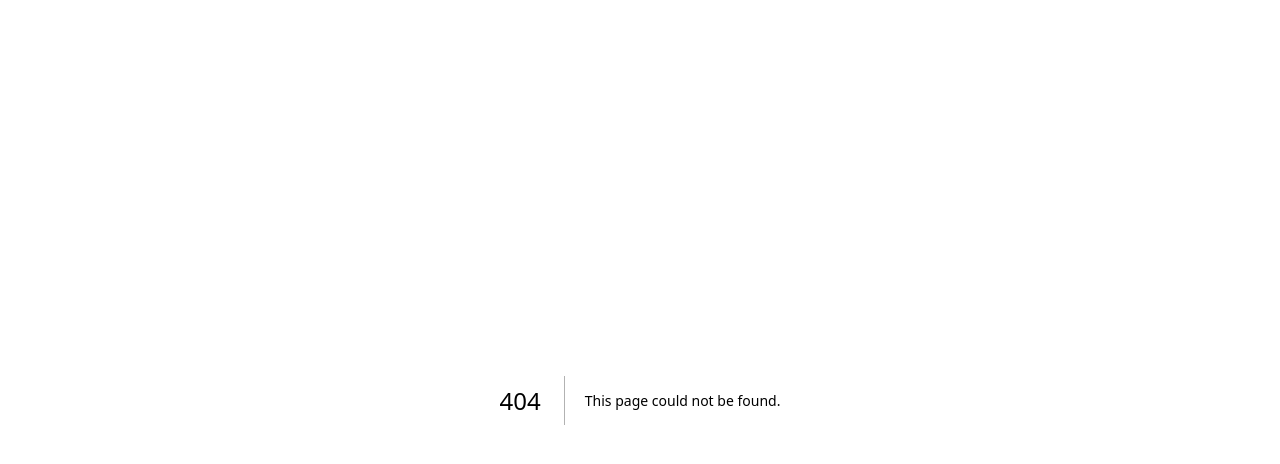
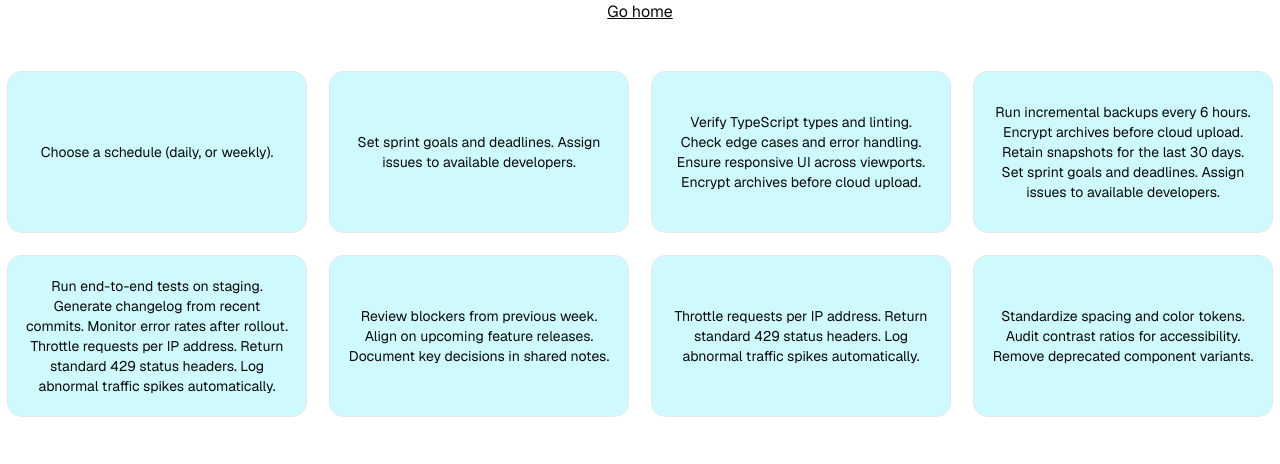
Before and after one commit to Nazarii-Lesniak/personal-hub, a Next.js app: page /notes in a window 1280 px wide. Before the commit this address had no page. Shown: the top 464 px of the page. Built offline with nearby package versions, Linux system fonts and the light colour scheme.

Commit message:
feat(notes): implement notes listing and detail pages with loading states

```diff
--- /dev/null
+++ b/src/app/not-found.tsx
@@ -0,0 +1,12 @@
+import Link from "next/link";
+
+export default function NotFound() {
+  return (
+    <main className="flex min-h-[50vh] w-full flex-col items-center justify-center gap-4">
+      <h2>404 - Page Not Found</h2>
+      <Link href="/" className="underline">
+        Return Home
+      </Link>
+    </main>
+  );
+}
--- /dev/null
+++ b/src/app/notes/[id]/loading.tsx
@@ -0,0 +1,7 @@
+export default function LoadingNotePage() {
+  return (
+    <div className="flex items-center justify-center">
+      <span>Loading note...</span>
+    </div>
+  );
+}
--- /dev/null
+++ b/src/app/notes/[id]/page.tsx
@@ -0,0 +1,25 @@
+import { notFound } from "next/navigation";
+import { NoteCard } from "@/entities/note/ui/NoteCard";
+import { MOCK_NOTES } from "@/mocks/mockCardContent";
+
+interface NotePageProps {
+  params: Promise<{ id: string }>;
+}
+
+export default async function Note({ params }: NotePageProps) {
+  const { id } = await params;
+
+  const note = MOCK_NOTES.find((note) => note.id === id);
+
+  if (!note) {
+    notFound();
+  }
+
+  return (
+    <main className="flex min-h-screen items-center justify-center p-2">
+      <NoteCard showBack>
+        <span>{note.content}</span>
+      </NoteCard>
+    </main>
+  );
+}
--- /dev/null
+++ b/src/app/notes/loading.tsx
@@ -0,0 +1,7 @@
+export default function LoadingNotesListPage() {
+  return (
+    <div className="flex items-center justify-center">
+      <span>Loading notes...</span>
+    </div>
+  );
+}
--- /dev/null
+++ b/src/app/notes/page.tsx
@@ -0,0 +1,28 @@
+import Link from "next/link";
+import { NoteCard } from "@/entities/note/ui/NoteCard";
+import { MOCK_NOTES } from "@/mocks/mockCardContent";
+
+export default function NotesListPage() {
+  return (
+    <main className="flex flex-col gap-10">
+      <div className="flex justify-center">
+        <Link href="/" className="underline">
+          Go home
+        </Link>
+      </div>
+      <div className="grid w-full justify-items-center grid-cols-1 gap-3 p-2 sm:grid-cols-2 md:gap-4 lg:grid-cols-3 lg:gap-5 xl:grid-cols-4 xl:gap-6">
+        {MOCK_NOTES.map((note) => (
+          <Link
+            key={note.id}
+            href={`notes/${note.id}`}
+            className="w-full max-w-80"
+          >
+            <NoteCard>
+              <span>{note.content}</span>
+            </NoteCard>
+          </Link>
+        ))}
+      </div>
+    </main>
+  );
+}
--- a/src/app/page.tsx
+++ b/src/app/page.tsx
@@ -1,16 +1,12 @@
-import { NoteCard } from "@/entities/note/ui/NoteCard";
-import { MOCK_NOTES } from "@/mocks/mockCardContent";
+import Link from "next/link";
 
 export default function HomePage() {
   return (
-    <main className="w-full">
-      <div className="grid w-full justify-items-center grid-cols-1 gap-2 p-2 sm:grid-cols-2 md:gap-3 lg:grid-cols-3 lg:gap-4 xl:grid-cols-4 xl:gap-6">
-        {MOCK_NOTES.map((note) => (
-          <NoteCard key={note.id}>
-            <span>{note.content}</span>
-          </NoteCard>
-        ))}
-      </div>
+    <main className="flex w-full flex-col items-center gap-2 text-center">
+      <h1>Home Page</h1>
+      <Link href="/notes" className="underline">
+        Go to notes
+      </Link>
     </main>
   );
 }
--- a/src/entities/note/ui/NoteCard.tsx
+++ b/src/entities/note/ui/NoteCard.tsx
@@ -1,14 +1,30 @@
+import Link from "next/link";
 import type { ReactNode } from "react";
-import { Card, CardContent } from "@/shared/ui/card";
+import { Card, CardContent, CardFooter } from "@/shared/ui/card";
 
 interface NoteCardProps {
   children?: ReactNode;
+  showBack?: boolean;
 }
 
-export function NoteCard({ children }: NoteCardProps) {
+export function NoteCard({ children, showBack = false }: NoteCardProps) {
   return (
-    <Card className="flex items-center justify-center w-full max-w-80 bg-cyan-100">
-      <CardContent>{children}</CardContent>
+    <Card
+      className={`flex w-full max-w-80 flex-col bg-cyan-100 ${
+        showBack ? "min-h-40" : "h-40"
+      }`}
+    >
+      <CardContent className="flex flex-1 items-center justify-center text-center">
+        {children}
+      </CardContent>
+
+      {showBack && (
+        <CardFooter className="flex w-full shrink-0 justify-center bg-cyan-200">
+          <Link href="/notes" className="flex w-full justify-center">
+            Back
+          </Link>
+        </CardFooter>
+      )}
     </Card>
   );
 }
```
